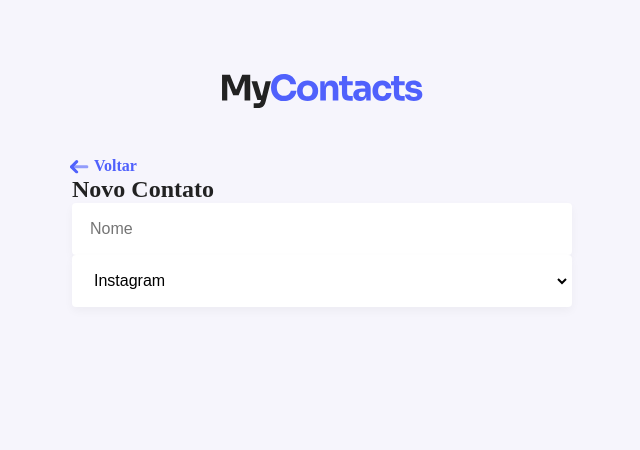
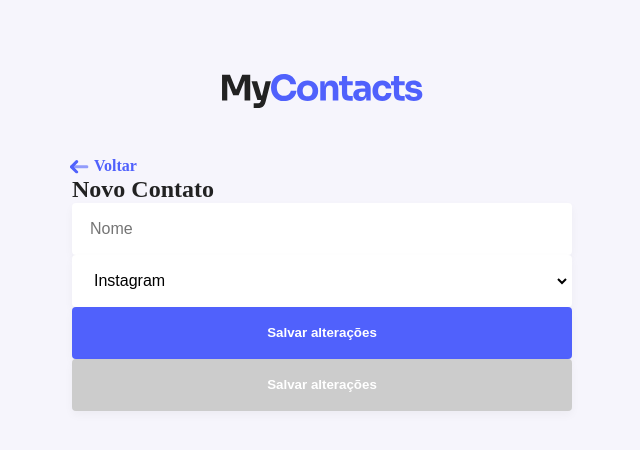
Before and after one commit to victorgonzalezz/myContacts, a React (Vite) app: page /new in a window 1280 px wide. Shown: the top 450 px of the page, without its empty margins (318-958 px from the left). Built offline with nearby package versions, Linux system fonts and the light colour scheme.

Commit message:
button
button (static) done

```diff
--- /dev/null
+++ b/src/components/Button.jsx
@@ -0,0 +1,28 @@
+import styled from 'styled-components';
+
+export default styled.button`
+ width: 100%;
+ height: 52px;
+ border: none;
+background: ${({ theme }) => theme.colors.primary.main};
+font-size: bold;
+box-shadow: 0px 4px 10px rgba(0, 0, 0, 0.04);
+font-weight: bold;
+color: #fff;
+border-radius: 4px;
+transition: background 0.2s ease-in;
+
+&:hover {
+  background: ${({ theme }) => theme.colors.primary.dark};
+}
+
+&:active {
+  background: ${({ theme }) => theme.colors.primary.dark};
+
+}
+
+&[disabled] {
+  background:#ccc;
+  cursor: default;
+}
+`;
--- a/src/components/input.jsx
+++ b/src/components/input.jsx
@@ -14,7 +14,7 @@
   transition: border-color 0.2s ease-in;
 
   &:focus {
-    border: 2px solid ${({ theme }) => theme.colors.primary.main}
+    border: 2px solid ${({ theme }) => theme.colors.primary.main};
   }
 
 `;
--- a/src/components/select.jsx
+++ b/src/components/select.jsx
@@ -4,7 +4,7 @@
   width: 100%;
   border: none;
   background: #fff;
-  border: 2px solid #fff; //Para sanar o ''pulinho' ao click' que o focus impoe'
+  border: 2px solid #fff;
   box-shadow: 0px 4px 10px rgba(0, 0, 0, 0.04);
   height: 52px;
   border-radius: 4px;
--- a/src/pages/NewContact/newContact.jsx
+++ b/src/pages/NewContact/newContact.jsx
@@ -1,6 +1,7 @@
 import PageHeader from '../../components/PageHeader/pageHeader';
-import Input from '../../components/input';
-import Select from '../../components/select';
+import Input from '../../components/Input';
+import Select from '../../components/Select';
+import Button from '../../components/Button';
 
 export default function NewContact() {
   return (
@@ -13,6 +14,12 @@
       <Select>
         <option value="123">Instagram</option>
       </Select>
+      <Button type="button">
+        Salvar alterações
+      </Button>
+      <Button type="button" disabled>
+        Salvar alterações
+      </Button>
     </>
   );
 }
```
